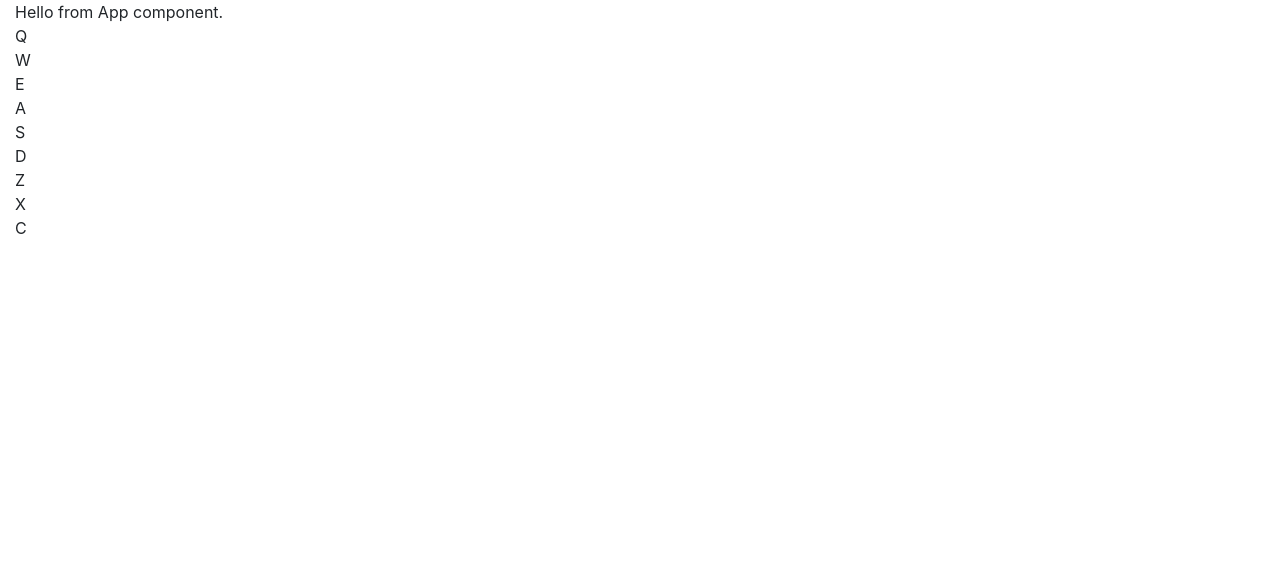
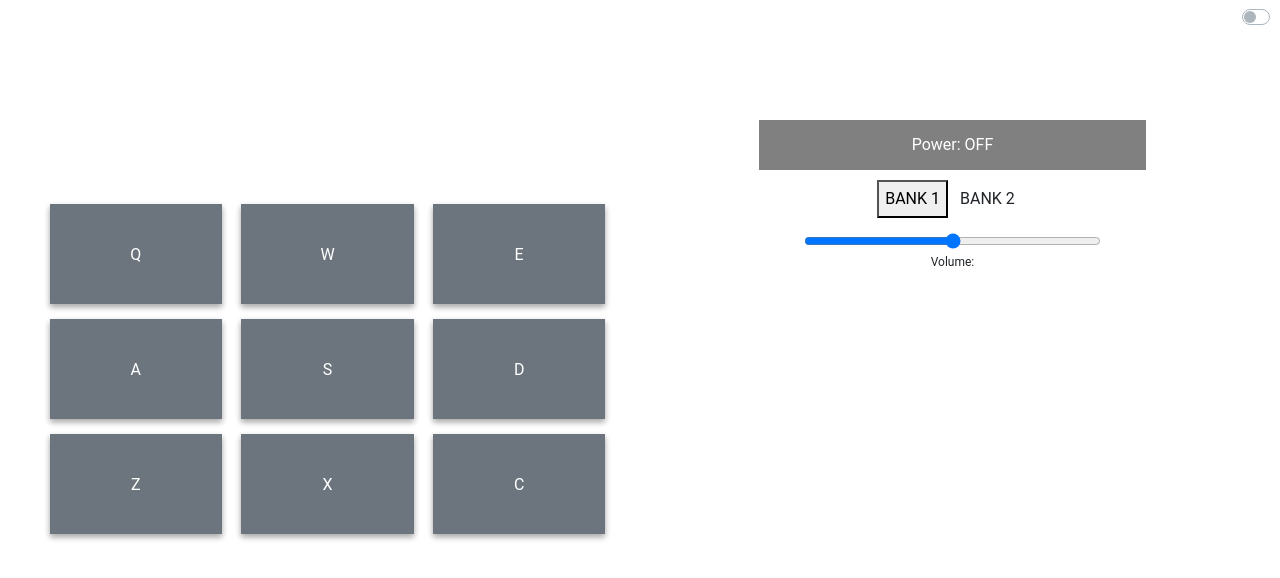
Before and after one commit to jprons02/drum_machine, a React (Create React App) app: page / in a window 1280 px wide. Shown: the top 578 px of the page. Built offline with nearby package versions, Linux system fonts and the light colour scheme.

Commit message:
added controlboard component

```diff
--- /dev/null
+++ b/public/css/styles.css
@@ -0,0 +1,107 @@
+body {
+    height: 100vh;
+    width: 100vw;
+    font-family: 'Roboto', sans-serif;
+  }
+
+  .container {
+    padding: 20px;
+  }
+
+
+  #drum-machine {
+    transform: translateY(0%);
+    box-shadow: 0 19px 38px rgba(0,0,0,0.30), 0 15px 12px rgba(0,0,0,0.22);
+    background-color: #e6e6e6;
+  }
+
+  .drum-pad-area {
+    display: inline-block;
+    margin: auto;
+    padding: 40px;
+    text-align: center;
+  }
+
+
+  .display {
+    display: inline-block;
+    text-align: center;
+    padding-bottom: 25px;
+  }
+
+  .drum-pad-col{
+    padding: 0;
+  }
+
+  .drum-pad {
+    border-radius: 0;
+    text-align: center;
+    height: 100px;
+    width: 90%;
+    margin-bottom: 15px;
+    cursor: pointer;
+    line-height: 5.5;
+    box-shadow: 0 3px 6px rgba(0,0,0,0.16), 0 3px 6px rgba(0,0,0,0.23);
+  }
+
+  .keyboard-key {
+    margin-top: 40px;
+  }
+
+  .display-text {
+    border: 1px solid grey;
+    margin: auto;
+    width: 65%;
+    height: 50px;
+    background-color: grey;
+    margin-bottom: 10px;
+  }
+  @media screen and (min-width: 991px) {
+    .display-text {
+      margin-top: 120px;
+    }
+  }
+
+  .display-text p {
+    text-align: center;
+    margin-top: 12px;
+    color: white;
+  }
+
+  .power {
+    position: fixed;
+    top: 5px;
+    right: 2px;
+  }
+
+  .custom-switch .custom-control-label::after,
+  .custom-switch .custom-control-label::before {
+    cursor: pointer;
+  }
+
+  .form-control-range {
+    cursor: pointer;
+  }
+
+  .bank-buttons {
+    margin-bottom: 15px;
+  }
+
+  .bank1, .bank2 {
+    border-radius: 0;
+  }
+
+  .volume-output {
+    font-size: 12px;
+  }
+
+  .form-control-range {
+    width: 50%;
+    margin: auto;
+  }
+
+  .active-key-press {
+    color: #fff;
+    background-color: #0062cc;
+    border: 4px solid pink;
+  }
--- a/public/index.html
+++ b/public/index.html
@@ -10,6 +10,7 @@
       content="Web site created using create-react-app"
     />
     <link rel="stylesheet" href="https://stackpath.bootstrapcdn.com/bootstrap/4.4.1/css/bootstrap.min.css" integrity="sha384-Vkoo8x4CGsO3+Hhxv8T/Q5PaXtkKtu6ug5TOeNV6gBiFeWPGFN9MuhOf23Q9Ifjh" crossorigin="anonymous">
+    <link rel="stylesheet" type="text/css" href="/css/styles.css" />
     <script src="https://code.jquery.com/jquery-3.4.1.slim.min.js" integrity="sha384-J6qa4849blE2+poT4WnyKhv5vZF5SrPo0iEjwBvKU7imGFAV0wwj1yYfoRSJoZ+n" crossorigin="anonymous"></script>
     <script src="https://cdn.jsdelivr.net/npm/popper.js@1.16.0/dist/umd/popper.min.js" integrity="sha384-Q6E9RHvbIyZFJoft+2mJbHaEWldlvI9IOYy5n3zV9zzTtmI3UksdQRVvoxMfooAo" crossorigin="anonymous"></script>
     <script src="https://stackpath.bootstrapcdn.com/bootstrap/4.4.1/js/bootstrap.min.js" integrity="sha384-wfSDF2E50Y2D1uUdj0O3uMBJnjuUD4Ih7YwaYd1iqfktj0Uod8GCExl3Og8ifwB6" crossorigin="anonymous"></script>
--- a/src/actions/index.js
+++ b/src/actions/index.js
@@ -9,7 +9,7 @@ export const selectDrumPad = (drumPad) => {
 };
 
 
-export const selectedBank = bank => {
+export const selectBank = bank => {
     return {
         type: BANK_SELECTED,
         payload: bank
@@ -17,7 +17,7 @@ export const selectedBank = bank => {
 };
 
 
-export const sliderVolume = volume => {
+export const slideVolume = volume => {
     return {
         type: SLIDER_VOLUME,
         payload: volume
@@ -25,7 +25,7 @@ export const sliderVolume = volume => {
 };
 
 
-export const poweredOn = power => {
+export const togglePower = power => {
     return {
         type: POWER_STATUS,
         payload: power
--- a/src/components/App.js
+++ b/src/components/App.js
@@ -1,17 +1,18 @@
 import React from "react";
 
 import DrumPad from "./DrumPad"
+import ControlBoard from "./ControlBoard"
 import { connect } from "react-redux";
 
 const App = (props) => {
     return (
         <div className="container-fluid">
-            <div>Hello from App component.</div>
             <DrumPad
                 selectedBank={props.selectedBank}
                 volumeSlider={props.volumeSlider}
                 poweredOn={props.poweredOn}
             />
+            <ControlBoard />
         </div>
     );
 }
--- /dev/null
+++ b/src/components/ControlBoard.js
@@ -0,0 +1,46 @@
+import React from "react";
+import { connect } from "react-redux";
+import { selectBank, slideVolume, togglePower } from "../actions";
+
+
+class ControlBoard extends React.Component {
+    constructor(props) {
+        super(props);
+    }
+
+    render() {
+        console.log(this.props);
+        return (
+            <div id="display" className="display col-lg-6">
+
+                <div className="power custom-control custom-switch">
+                    <input onChange={() => this.props.togglePower(!this.props.poweredOn)} type="checkbox" className="custom-control-input" id="customSwitch1" />
+                    <label className="custom-control-label" htmlFor="customSwitch1" />
+                </div>
+
+                <div className="display-text"><p>Power: OFF</p></div>
+
+                <div className="bank-buttons btn-group" role="group">
+                    <button onClick={()=> this.props.selectBank(1)} type="button" className={`bank1 btn}`}>BANK 1</button>
+                    <button onClick={()=> this.props.selectBank(2)} type="button" className={`bank2 btn`}>BANK 2</button>
+                </div>
+
+                <div className="volume-slider">
+                    <input type="range" className="form-control-range" min="0" max="100"/>
+                    <label className="volume-output" htmlFor="formControlRange">{`Volume:`}</label>
+                </div>
+
+            </div>
+        )
+    }
+}
+
+
+const mapStateToProps = (state) => {
+    return state;
+}
+
+export default connect(
+    mapStateToProps,
+    { selectBank, slideVolume, togglePower }
+    )(ControlBoard);
--- a/src/components/DrumPad.js
+++ b/src/components/DrumPad.js
@@ -4,24 +4,17 @@ import { selectDrumPad } from "../actions"
 
 class DrumPad extends React.Component {
 
-    constructor(props) {
-        super(props);
-    }
-
     componentDidMount = () => document.addEventListener('keydown', this.keyPressed);
 
     componentDidUpdate() {
-
-        this.getSrc();
         if(this.getSrc()) {
             this.playSound(this.getSrc());
         }
     }
 
     keyPressed = (e) => {
-        console.log(this.props.drumSamples);
         for(let drumSample of this.props.drumSamples) {
-            if(e.keyCode == drumSample.keyCode) {
+            if(e.keyCode === drumSample.keyCode) {
                 this.props.selectDrumPad(drumSample);
             }
         }
@@ -31,8 +24,7 @@ class DrumPad extends React.Component {
         //loop through all banks to return which is equal to the bank state.
         if(this.props.selectedDrumPad.bank) {
             for (let bank of this.props.selectedDrumPad.bank) {
-                if(bank.bankNumber == this.props.selectedBank) {
-                    //console.log(bank);
+                if(bank.bankNumber === this.props.selectedBank) {
                     return bank;
                 }
             }
@@ -42,12 +34,13 @@ class DrumPad extends React.Component {
     playSound = (src) => {
         if(src) {
             const audioElement = document.getElementById(this.props.selectedDrumPad.keyTrigger);
+
+            //resets audio to allow spam keypress
             audioElement.currentTime = 0;
-
-            var playPromise = audioElement.play();
 
             //promise applied due to error
             //https://developers.google.com/web/updates/2017/06/play-request-was-interrupted
+            let playPromise = audioElement.play();
             if (playPromise !== undefined) {
                 playPromise
                 .then(_ => {
@@ -67,17 +60,18 @@ class DrumPad extends React.Component {
 
 
     renderDrumPads = () => {
-
         return (
             this.props.drumSamples.map((drumSample) => {
                 return (
+                    <div className="drum-pad-col col-md-4">
                         <div
                             onClick={() => this.props.selectDrumPad(drumSample)}
                             key={drumSample.keyTrigger}
-                        className="drum-pad"
+                            className={`drum-pad btn ${this.props.poweredOn ? "btn-primary" : "btn-secondary"}`}
                         >
                             {drumSample.keyTrigger}
                             <audio className="clip" id={drumSample.keyTrigger} src={this.getSrc() ? this.getSrc().url : null} />
+                        </div>
                     </div>
                 );
             })
@@ -86,16 +80,18 @@ class DrumPad extends React.Component {
 
     render() {
         return (
-            <div>
+            <div className="drum-pad-area col-lg-6">
+                <div className="row">
                     {this.renderDrumPads()}
+                </div>
             </div>
         )
     }
 };
 
 
-//use ownProps to pass so that when componentDidUpdate fires it only fires onClick
-//because the only state that changes is selectedDrumPad
+//I only want componentDidUpdate to fire when selectedDrumPad is updated. This is why I need ownProps -
+//to receive state as props from a higher level component, and to not trigger this componentDidUpdate method.
 const mapStateToProps = (state, ownProps) => {
     const { selectedDrumPad, drumSamples } = state;
     const { selectedBank, volumeSlider, poweredOn } = ownProps;
--- a/src/reducers/index.js
+++ b/src/reducers/index.js
@@ -167,7 +167,6 @@ const volumeSliderReducer = (volume=50, action) => {
     if(action.type === SLIDER_VOLUME) {
         return action.payload;
     }
-
     return volume;
 }
 
@@ -176,7 +175,6 @@ const poweredOnReducer = (power=false, action) => {
     if(action.type === POWER_STATUS) {
         return action.payload;
     }
-
     return power;
 }
 
```
Lines whose indentation alone changed are shown as unchanged.
